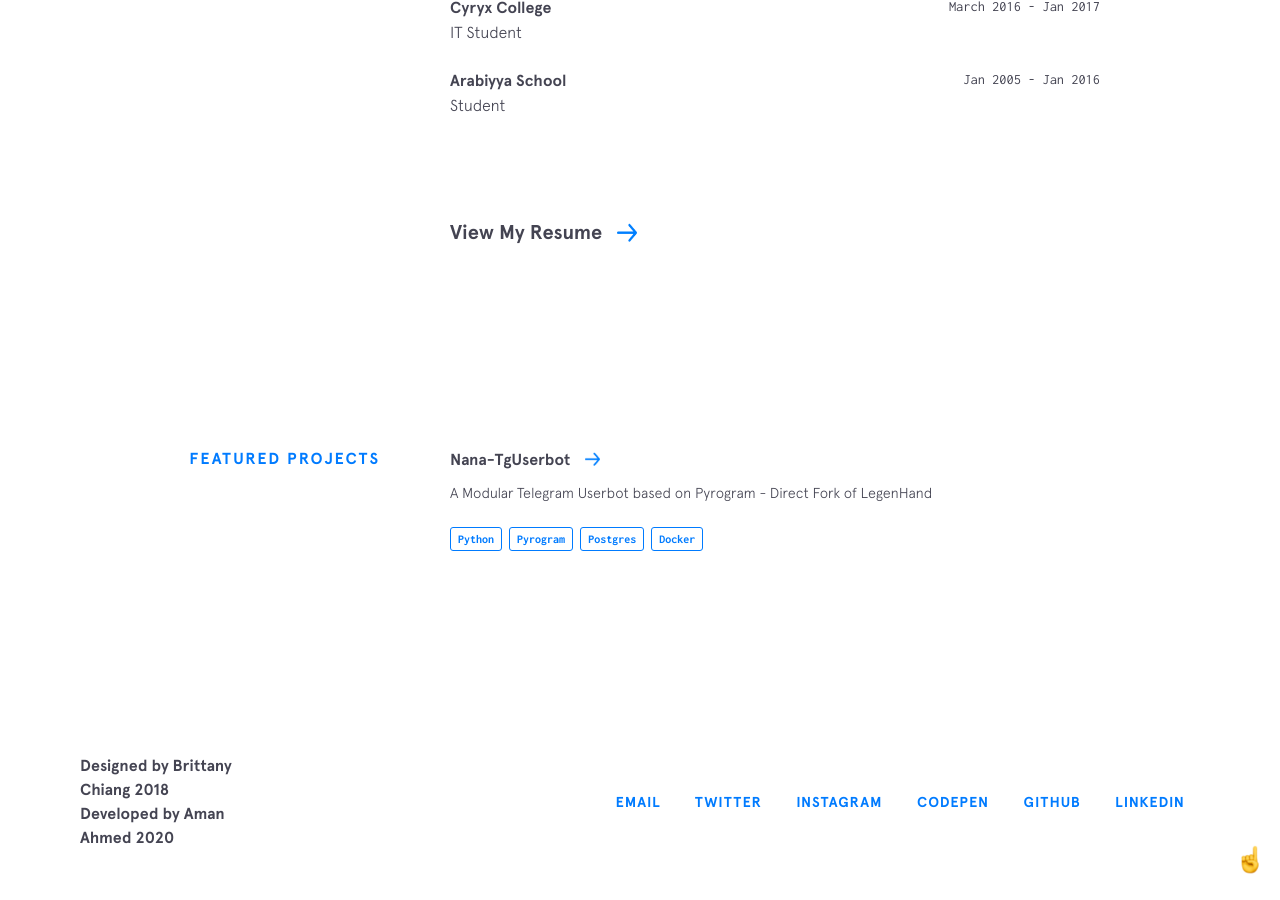
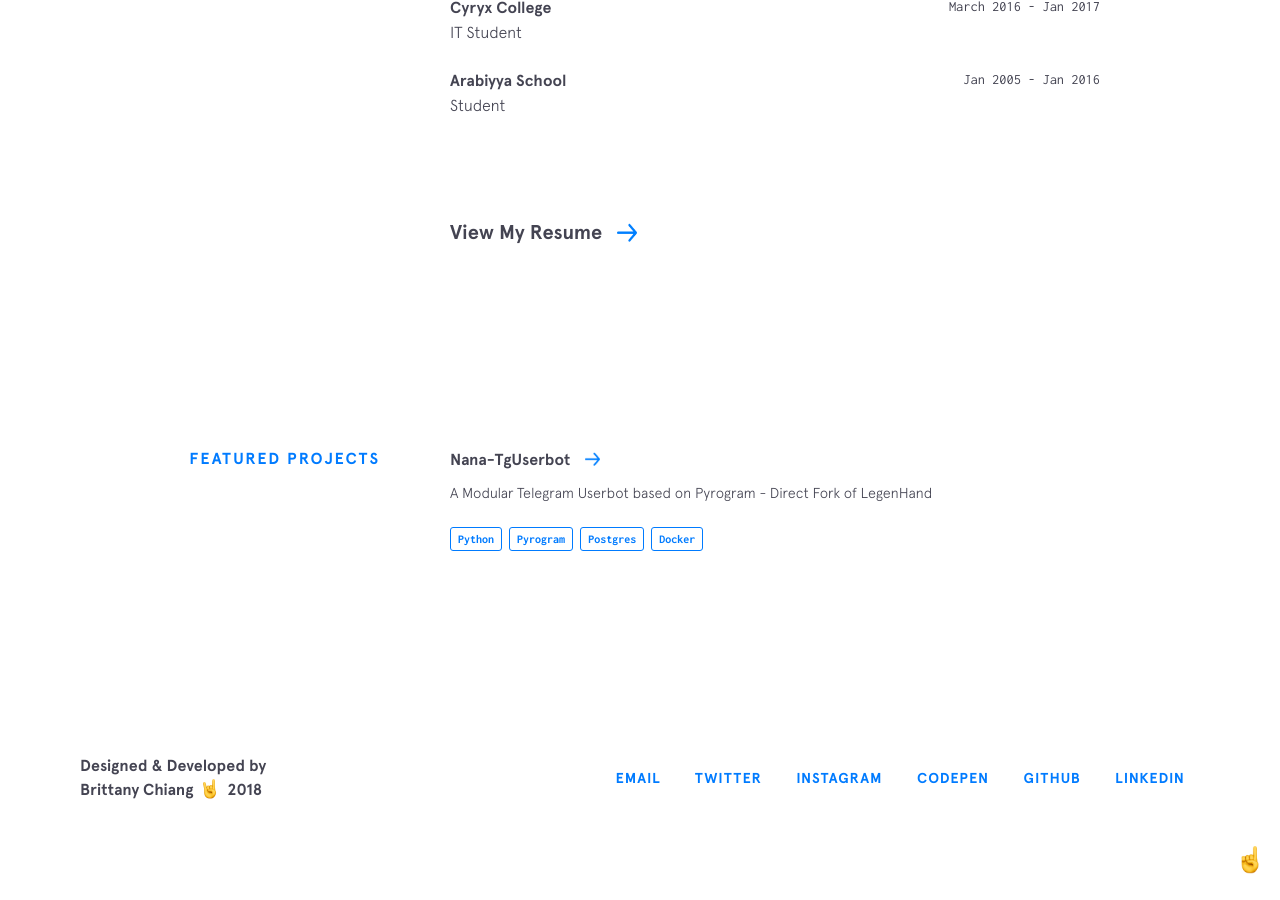
Before and after one commit to CustomIcon/pokurt.github.io, a Jekyll site: the page built from index.html, in a window 1280 px wide and 900 px high, scrolled down 2117 px. Built offline with Jekyll 4.4.1, drawn with Linux system fonts in a browser that asks for light colours; nearby versions of some CDN libraries.

Commit message:
Revert "Update footer.html"
This reverts commit f5f78a84a432c76b7b8e296886c80f3bae7fbaaa.

```diff
--- a/_includes/footer.html
+++ b/_includes/footer.html
@@ -1,10 +1,12 @@
 <footer class="footer">
   <div class="footer__copyright">
     <div class="top">
-      <span>Designed by Brittany Chiang 2018</span>
+      <span>Designed &amp; Developed by</span>
     </div>
     <div class="bottom">
-      <span>Developed by Aman Ahmed 2020</span>
+      <span>Brittany Chiang</span>
+      <img class="emoji" src="{{site.baseurl}}/img/emojis/rockon.png" alt="emoji">
+      <span>2018</span>
     </div>
   </div>
   <div class="footer__links">
```
